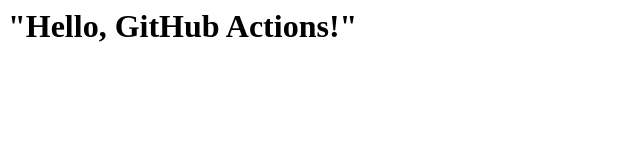
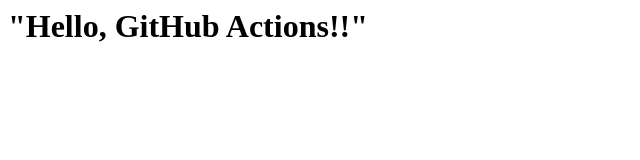
Before and after one commit to VikaZelenkevich/gh-deployment-workflow, a plain HTML site: page index.html in a window 1280 px wide. Shown: the full height of the page, 0-640 px from the left. Drawn offline with Linux system fonts and the light colour scheme.

Commit message:
Update index.html

```diff
--- a/index.html
+++ b/index.html
@@ -1,7 +1,7 @@
 <html>
 
 <body>
-    <h1> "Hello, GitHub Actions!" </h1>
+    <h1> "Hello, GitHub Actions!!" </h1>
 </body>
 
 </html>
```
